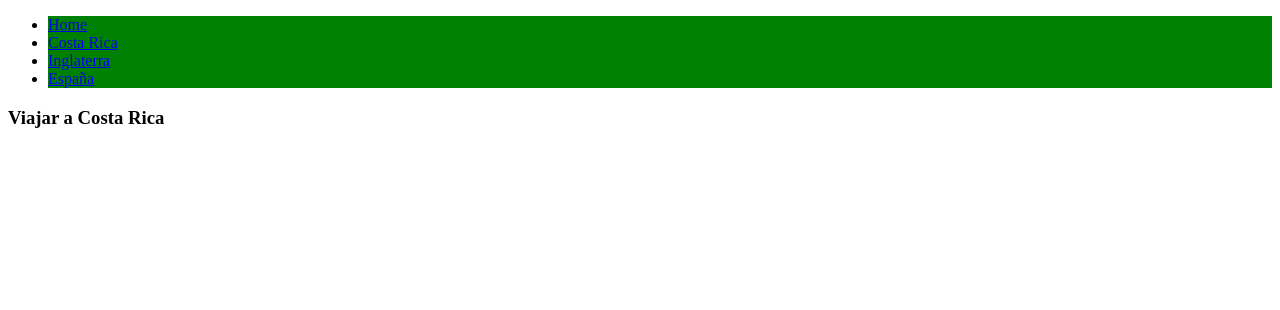
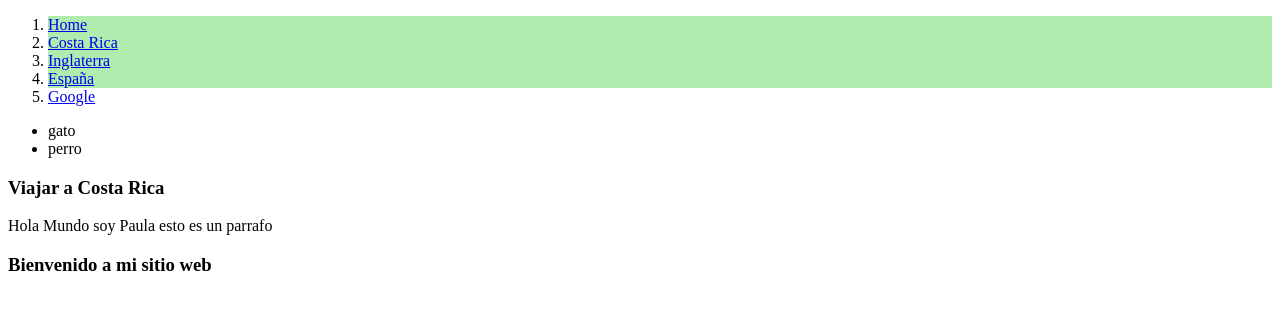
Before and after one commit to PAULADEJUANSEGURA/Pruebas, a plain HTML site: page index.html in a window 1280 px wide. Drawn offline with Linux system fonts and the light colour scheme.

Commit message:
Subo archivos 18 de mayo

```diff
--- a/assets/css/style.css
+++ b/assets/css/style.css
@@ -1,3 +1,3 @@
 .elementoListaMenu {
-    background-color: green;
+    background-color: rgb(174, 237, 174);
 }
--- a/index.html
+++ b/index.html
@@ -8,13 +8,21 @@
     <link rel="stylesheet" href="assets/css/style.css" />
   </head>
   <body>
+
     <header>
       <nav>
-        <ul>
+        <ol>
+          <!-- ordened list  -->
             <li class="elementoListaMenu"><a href="index.html">Home</a></li>
             <li class="elementoListaMenu"><a href="costa-rica.html" target="">Costa Rica</a></li>
             <li class="elementoListaMenu"><a href="inglaterra.html">Inglaterra</a></li>
             <li class="elementoListaMenu"><a href="españa.html">España</a></li>
+            <li><a href="https://www.google.es">Google </a></li>
+        </ol>
+        <ul>
+          <!-- un-ordered list -->
+         <li> gato</li>
+         <li> perro</li>
         </ul>
       </nav>
     </header>
@@ -22,9 +30,11 @@
       <section>
         <article>
             <h1> Viajar a Costa Rica</h1>
-            <p></p>
+           <p> Hola Mundo soy Paula esto es un parrafo </p>
         </article>
-        <article></article>
+        <article>
+            <h3> Bienvenido a mi sitio web </h3>
+        </article>
       </section>
       <section>
         <article></article>
```
Also changed, not shown: assets/js/app.js (line endings or trailing spaces).
